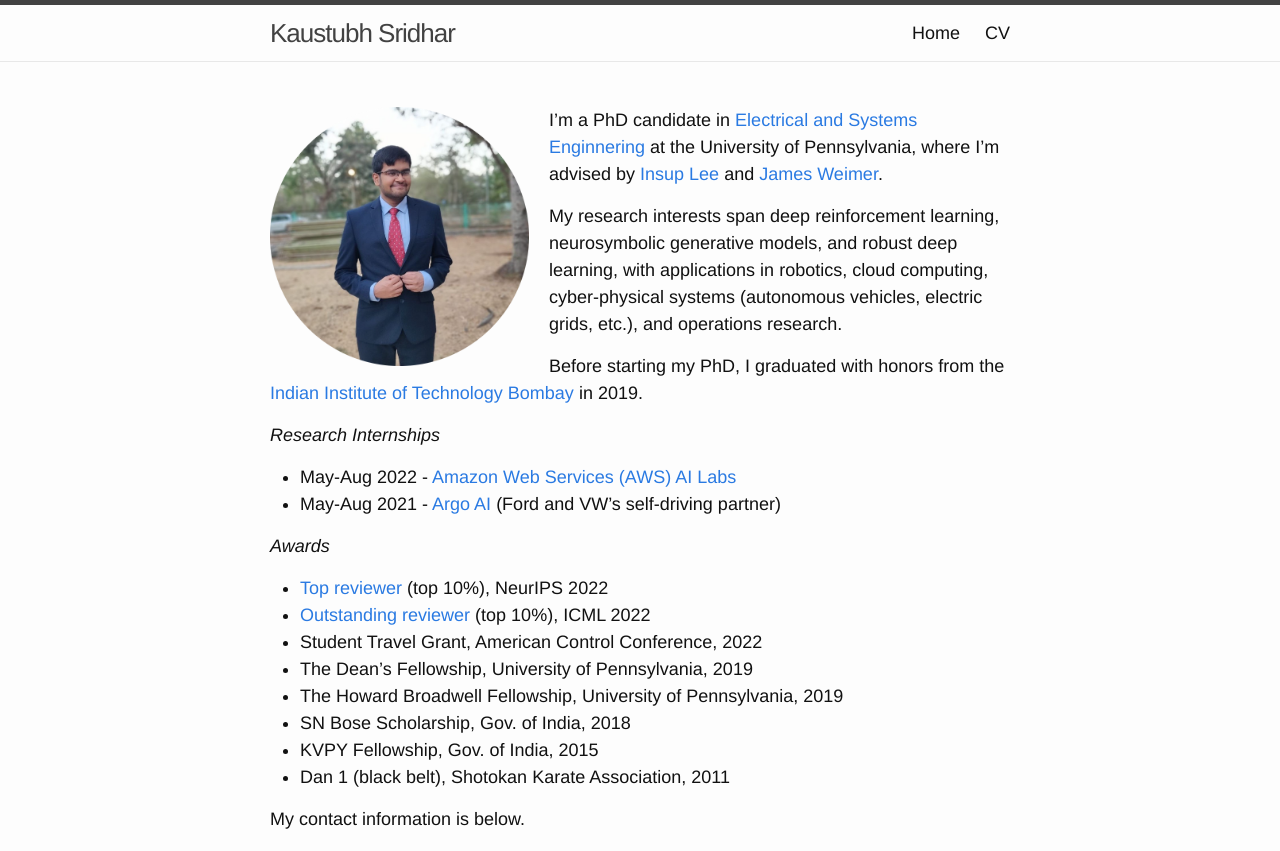
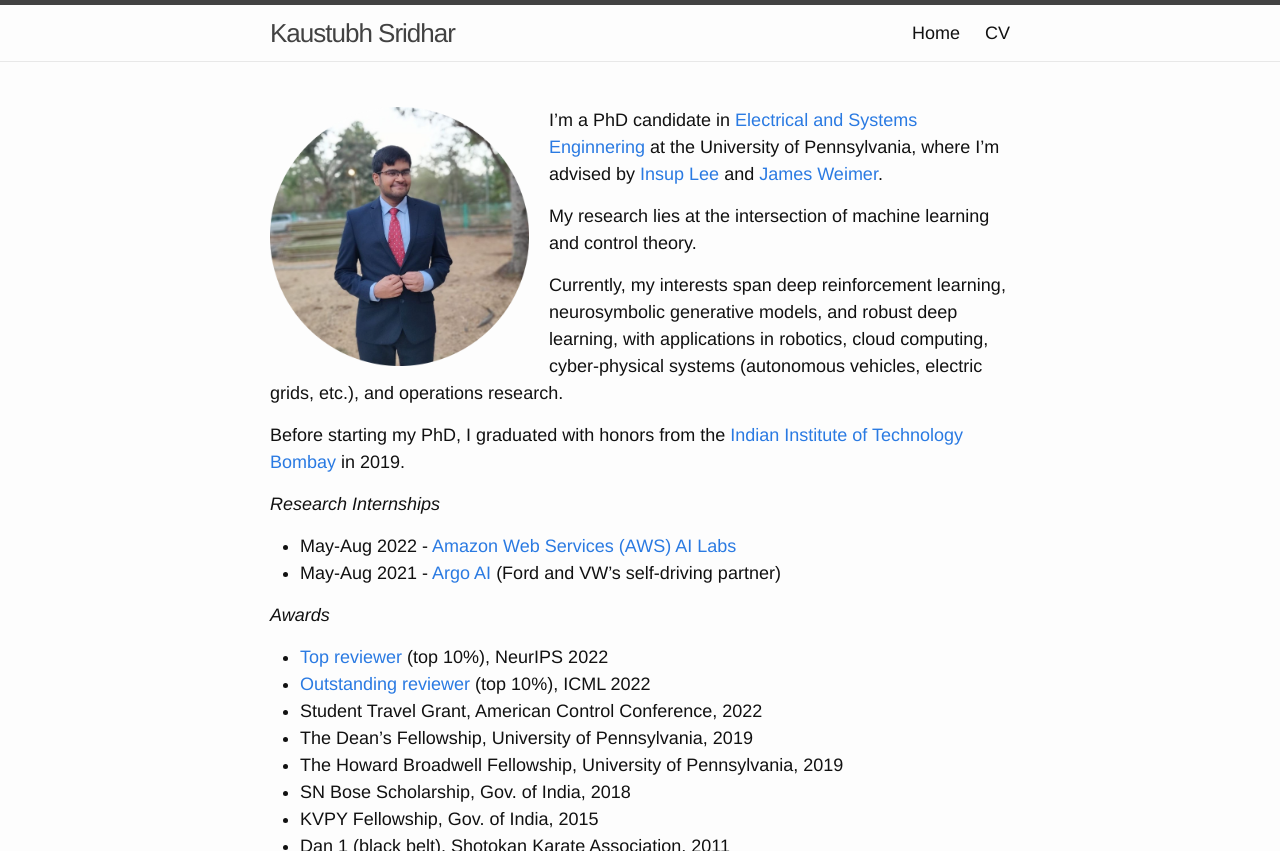
Before and after one commit to kaustubhsridhar/kaustubhsridhar.github.io, a Jekyll site: the page built from index.md, in a window 1280 px wide and 900 px high, cut to the strip 0-851 px from the top of the window. Built offline with Jekyll 4.4.1, drawn with Linux system fonts in a browser that asks for light colours; nearby versions of some CDN libraries.

Commit message:
clarification

```diff
--- a/index.md
+++ b/index.md
@@ -10,7 +10,9 @@ I'm a PhD candidate in <a href="https://www.ese.upenn.edu/">Electrical and Syste
 
 [//]: #  <a href="https://www.seas.upenn.edu/~weimerj">James Weimer</a> and <a href="https://www.cis.upenn.edu/~sokolsky/">Oleg Sokolsky</a>.
 
-My research interests span deep reinforcement learning, neurosymbolic generative models, and robust deep learning, with applications in robotics, cloud computing, cyber-physical systems (autonomous vehicles, electric grids, etc.), and operations research.
+My research lies at the intersection of machine learning and control theory.
+
+Currently, my interests span deep reinforcement learning, neurosymbolic generative models, and robust deep learning, with applications in robotics, cloud computing, cyber-physical systems (autonomous vehicles, electric grids, etc.), and operations research.
 
 Before starting my PhD, I graduated with honors from the <a href="https://www.iitb.ac.in/">Indian Institute of Technology Bombay</a> in 2019.
 
```
